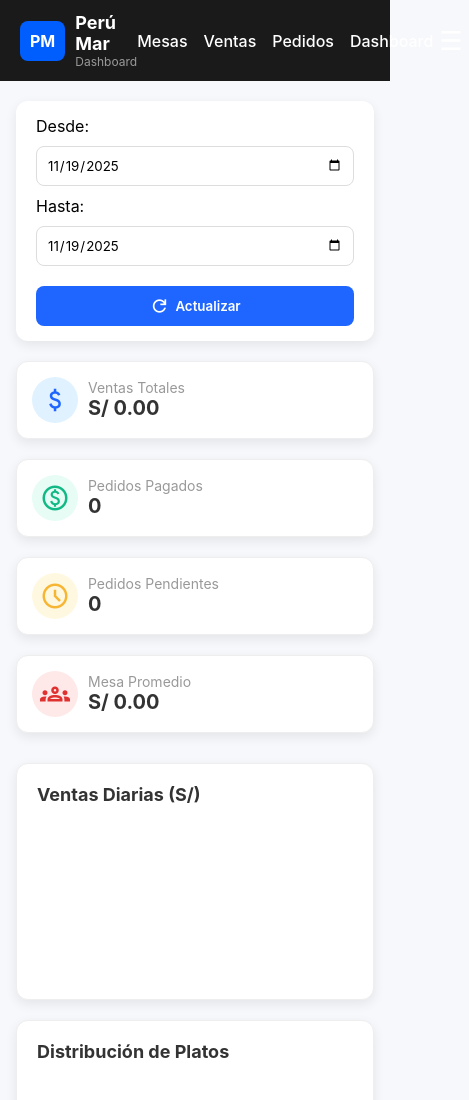
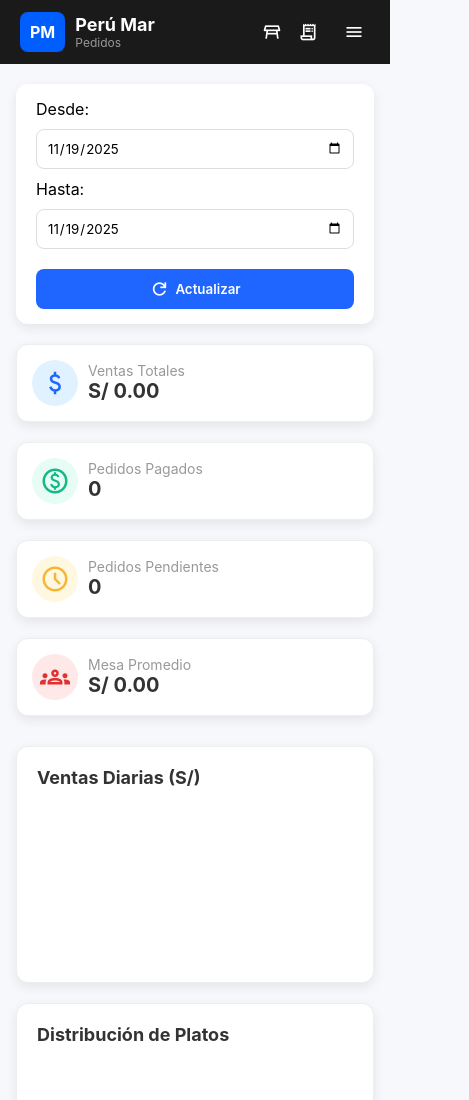
Before and after one commit to freddybendezu/atencion-service, a website: page public/dashboard/index.html in a window 390 px wide. Shown: the top 1100 px of the page, 469 px wide, since content can reach past the window. Drawn offline with nearby package versions, Linux system fonts and the light colour scheme; no server answers.

Commit message:
estilo iconos del header

```diff
--- a/public/dashboard/index.html
+++ b/public/dashboard/index.html
@@ -17,36 +17,53 @@
   <header class="pm-header">
     <div class="pm-header-left">
       <div class="logo-mark">PM</div>
-      <div>
+      <div class="pm-brand-text">
         <div class="brand">Perú Mar</div>
-        <div class="subtitle">Dashboard</div>
+        <div class="subtitle">Pedidos</div>
       </div>
     </div>
 
-    <nav class="pm-nav-links">
-      <a href="/">Mesas</a>
-      <a href="/ventas">Ventas</a>
-      <a href="/pedidos">Pedidos</a>
-      <a href="/dashboard">Dashboard</a>
-    </nav>
+    <div class="pm-header-right">
+      <nav class="pm-nav-links">
+        <a href="/" class="pm-nav-icon active" title="Mesas">
+          <span class="material-symbols-outlined">table_restaurant</span>
+          <span class="link-text">Mesas</span>
+        </a>
+        <a href="/pedidos" class="pm-nav-icon" title="Pedidos">
+          <span class="material-symbols-outlined">receipt_long</span>
+          <span class="link-text">Pedidos</span>
+        </a>
+      </nav>
 
-    <button class="pm-burger" id="pm-burger">
-      ☰
-    </button>
+      <button class="pm-burger" id="pm-burger" title="Abrir Menú">
+        <span class="material-symbols-outlined">menu</span>
+      </button>
+    </div>
   </header>
 
   <div class="pm-sidepanel" id="pm-sidepanel">
     <div class="pm-sidepanel-header">
       <span class="pm-sidepanel-title">Menú</span>
-      <button id="pm-close-panel" class="pm-close-btn">✕</button>
+      <button id="pm-close-panel" class="pm-close-btn" title="Cerrar Menú">
+        <span class="material-symbols-outlined">close</span>
+      </button>
     </div>
-    <a href="/">Mesas</a>
-    <a href="/ventas">Ventas</a>
-    <a href="/pedidos">Pedidos</a>
-    <a href="/dashboard">Dashboard</a>
+    <a href="/ventas" class="pm-nav-link-item" title="Ventas">
+      <span class="material-symbols-outlined">monitoring</span>
+      <span class="link-text">Ventas</span>
+    </a>
+    <a href="/dashboard" class="pm-nav-link-item" title="Ventas">
+      <span class="material-symbols-outlined">dashboard</span>
+      <span class="link-text">Dasboard</span>
+    </a>
   </div>
 
   <div class="pm-backdrop" id="pm-backdrop"></div>
+
+
+
+
+
   <main class="container">
 
     <div class="toolbar">
```
Also changed, not shown: public/index.html (+4 -0 lines), public/pedidos/index.html (+4 -0 lines), public/pedir/index.html (+4 -0 lines), public/ventas/index.html (+4 -0 lines).
